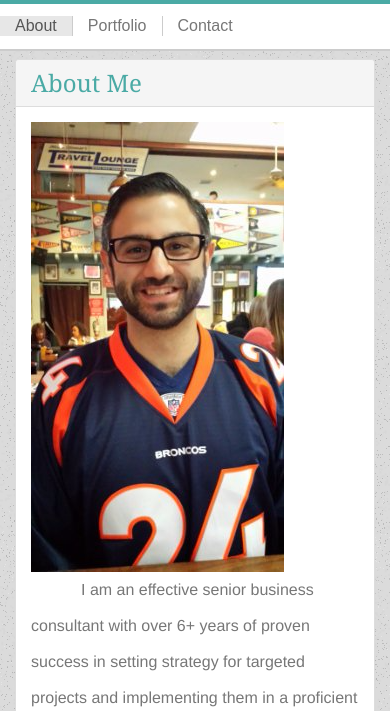
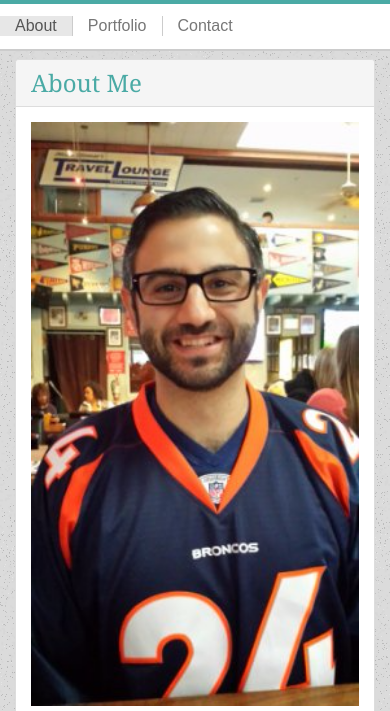
Before and after one commit to aparvin2k/Bootstrap-Portfolio, a plain HTML site: page index.html in a window 390 px wide. Shown: the part 66-777 px from the top of the page. Drawn offline with nearby package versions, Linux system fonts and the light colour scheme.

Commit message:
Updated my css code for image size during size changes

```diff
--- a/assets/css/style.css
+++ b/assets/css/style.css
@@ -135,6 +135,11 @@
 		margin: 5px 0 5px 0;
     }
 
+    .img-margin{
+    	min-width: 100%;
+    	padding-bottom: 10px;
+    }
+
 	.no-padding {
 		padding: 0;
 	}
```
